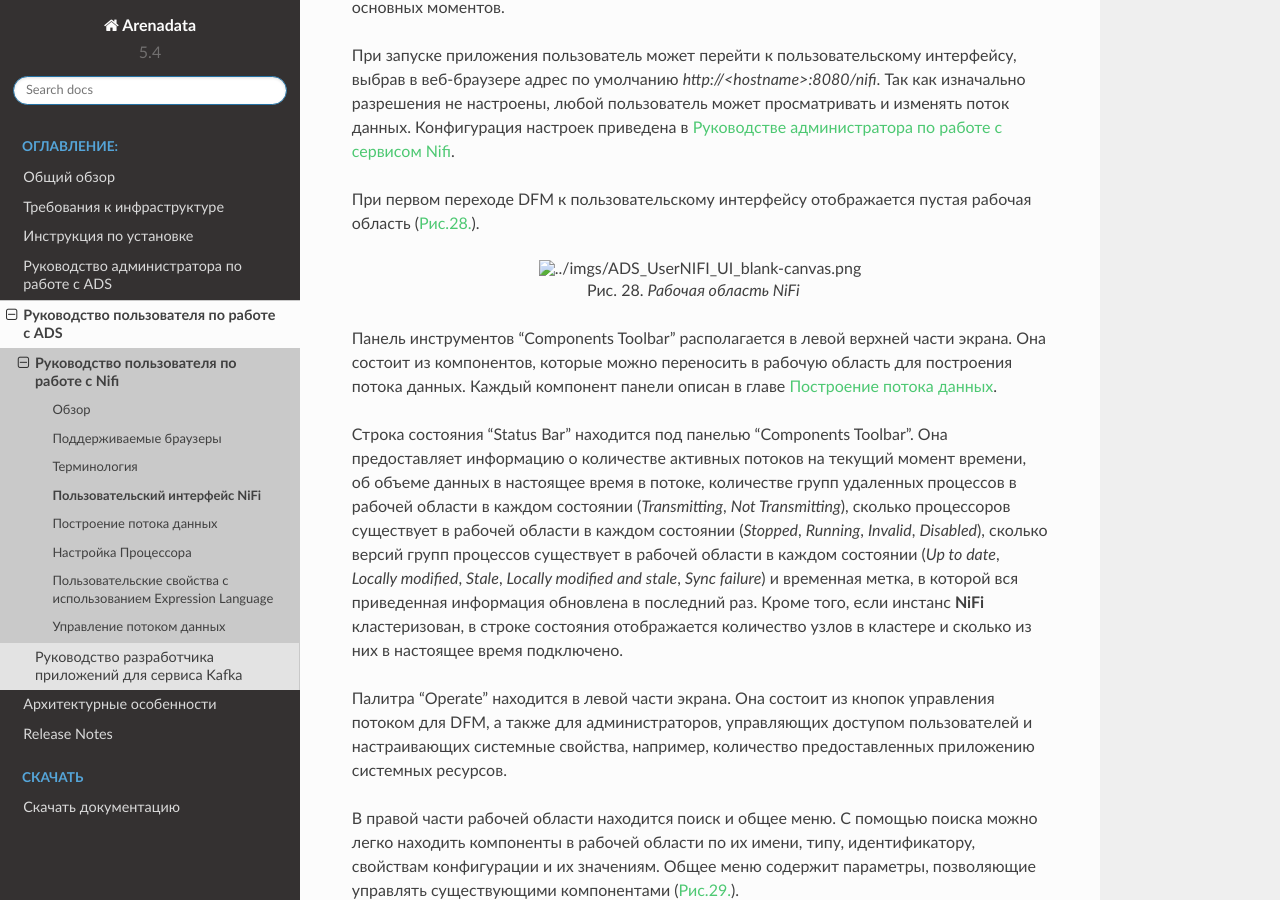
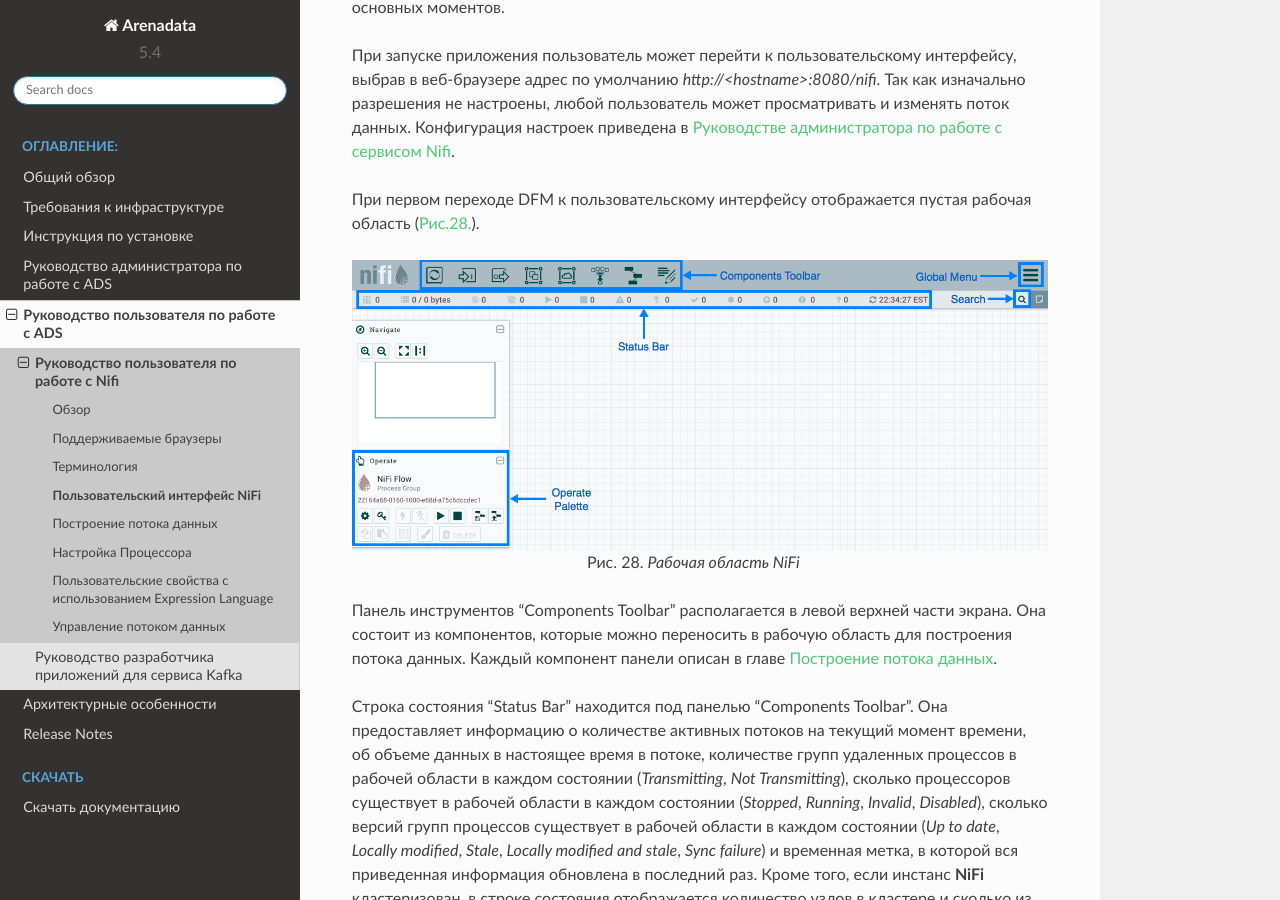
Before and after one commit to arenadata/docs_ads, a Sphinx documentation site: the page built from source/UserGuide/UserNIFI/UI.rst, in a window 1280 px wide and 900 px high, scrolled down 308 px. Built offline with Sphinx 7.4.7 and the Read the Docs theme 2.0.0, drawn with Linux system fonts in a browser that asks for light colours; pages that are not in the unit, such as notebooks, are missing from menus.

Commit message:
Update UI.rst

```diff
--- a/source/UserGuide/UserNIFI/UI.rst
+++ b/source/UserGuide/UserNIFI/UI.rst
@@ -11,7 +11,7 @@
 
 .. _ADS_UserNIFI_UI_blank-canvas:
 
-.. figure:: ../../../imgs/ADS_UserNIFI_UI_blank-canvas.png
+.. figure:: ../../imgs/ADS_UserNIFI_UI_blank-canvas.png
    :align: center
 
    Рабочая область NiFi
```
